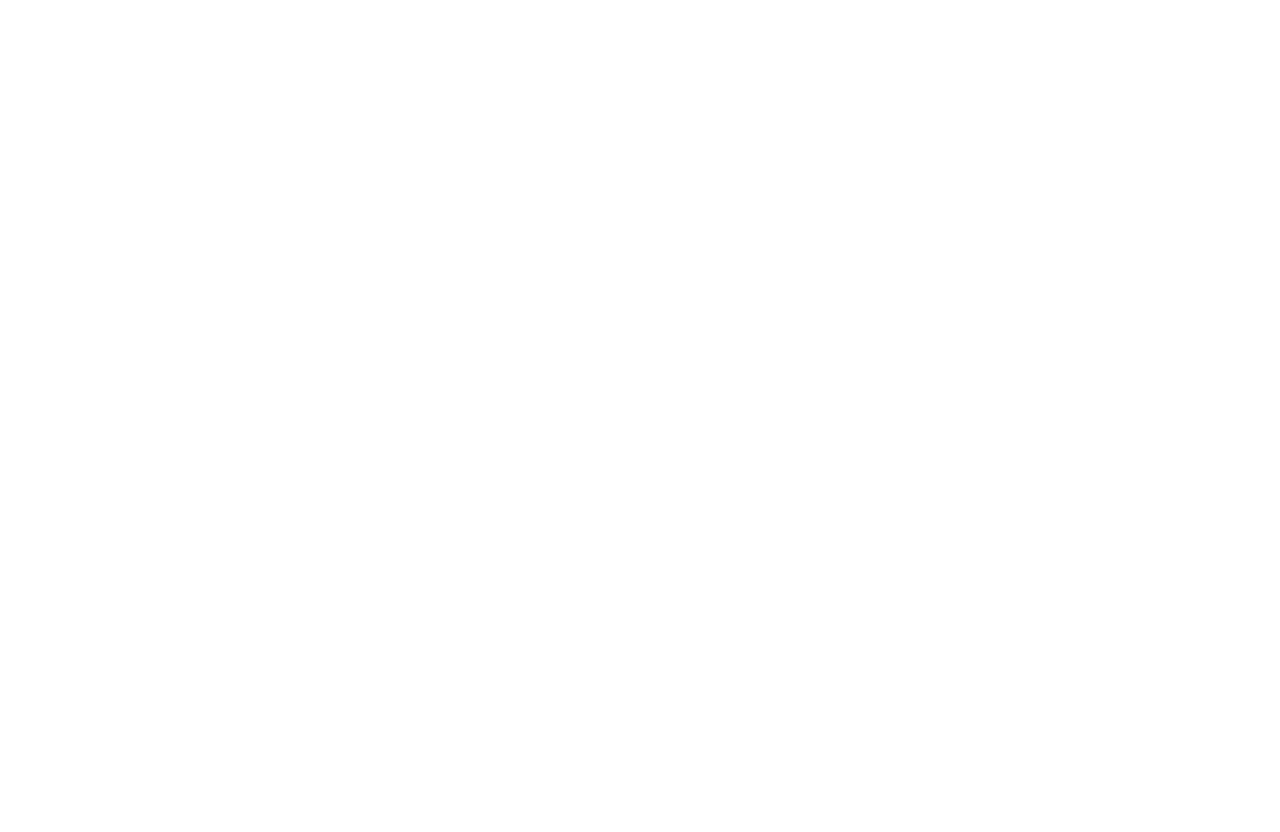
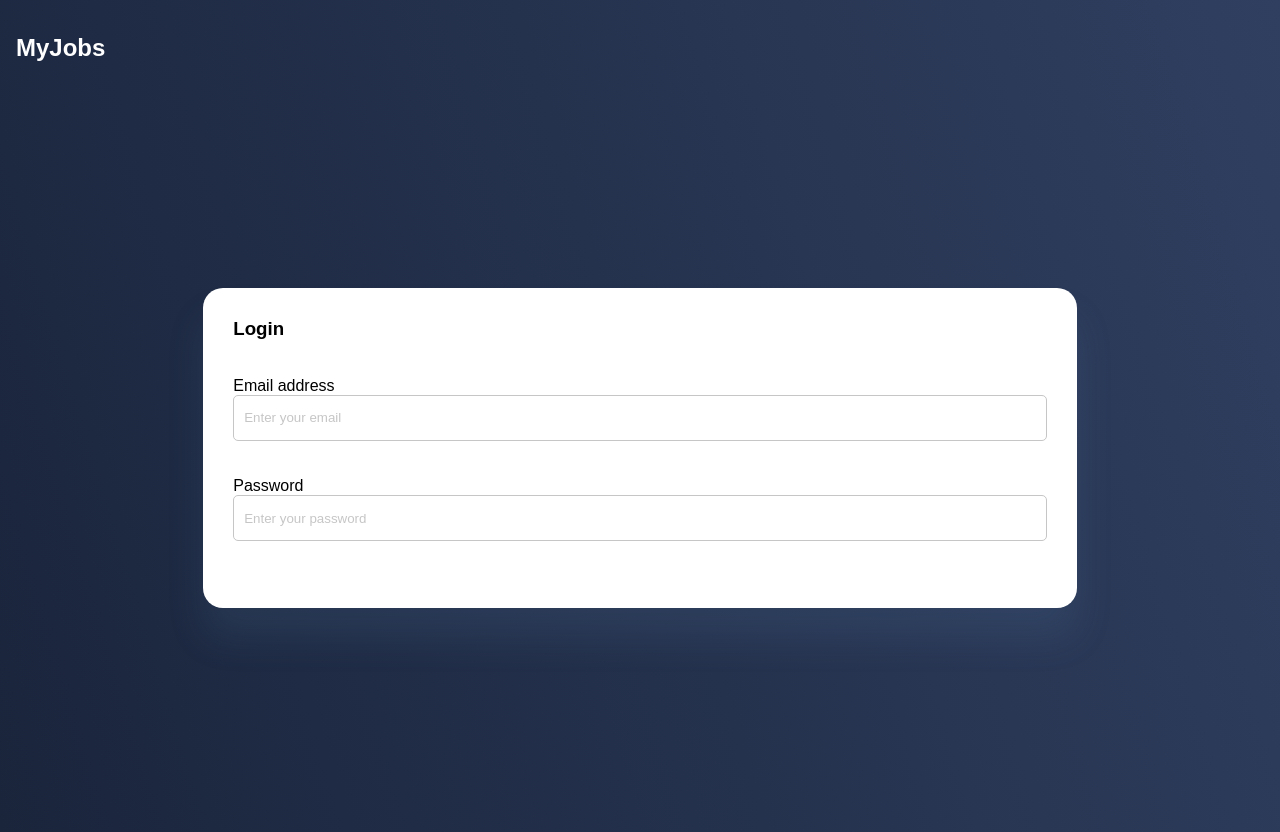
Before and after one commit to kishorebovi-smartq/poc, a React app: page / in a window 1280 px wide. Before the commit the page ends 800 px from the top, so only its background shows below. Built offline with nearby package versions, Linux system fonts and the light colour scheme.

Commit message:
login basic layout

```diff
--- a/src/App.css
+++ /dev/null
@@ -1,38 +0,0 @@
-.App {
-  text-align: center;
-}
-
-.App-logo {
-  height: 40vmin;
-  pointer-events: none;
-}
-
-@media (prefers-reduced-motion: no-preference) {
-  .App-logo {
-    animation: App-logo-spin infinite 20s linear;
-  }
-}
-
-.App-header {
-  background-color: #282c34;
-  min-height: 100vh;
-  display: flex;
-  flex-direction: column;
-  align-items: center;
-  justify-content: center;
-  font-size: calc(10px + 2vmin);
-  color: white;
-}
-
-.App-link {
-  color: #61dafb;
-}
-
-@keyframes App-logo-spin {
-  from {
-    transform: rotate(0deg);
-  }
-  to {
-    transform: rotate(360deg);
-  }
-}
--- a/src/App.js
+++ b/src/App.js
@@ -1,4 +1,4 @@
-import './App.css';
+import './App.scss';
 import Login from './components/login';
 import { Provider } from 'react-redux';
 import store from './store';
--- a/src/components/login/style.module.scss
+++ b/src/components/login/style.module.scss
@@ -0,0 +1,43 @@
+.wrapper {
+  background: transparent linear-gradient(253deg, #303f60 0%, #1a253c 100%) 0%
+    0% no-repeat padding-box;
+  min-height: 100vh;
+  width: 100%;
+  padding: 1rem;
+
+  .header {
+    min-height: 4rem;
+    color: white;
+    display: flex;
+    align-items: center;
+  }
+
+  .main {
+    display: grid;
+    width: 100%;
+    height: calc(100vh - 4rem);
+    align-content: center;
+    justify-items: center;
+
+    .container {
+      display: grid;
+      padding: 30px;
+      height: 20rem;
+      width: 70%;
+      background-color: white;
+      border-radius: 20px;
+      box-shadow: 0px 30px 36px #557da526;
+
+      .input {
+        height: 46px;
+        width: 100%;
+        border: 1px solid #c6c6c6;
+        border-radius: 5px;
+      }
+      .input::placeholder {
+        color: #c6c6c6;
+        padding-left: 10px;
+      }
+    }
+  }
+}
--- a/src/components/login/view.js
+++ b/src/components/login/view.js
@@ -1,6 +1,35 @@
-import './style.module.scss';
+import styles from './style.module.scss';
 const View = () => {
-  return <></>;
+  return (
+    <>
+      <div className={styles.wrapper}>
+        <header className={styles.header}>
+          <h2 className={styles.header}>MyJobs</h2>
+        </header>
+        <main className={styles.main}>
+          <div className={styles.container}>
+            <h3>Login</h3>
+            <div>
+              <p>Email address</p>
+              <input
+                type='email'
+                placeholder='Enter your email'
+                className={styles.input}
+              />
+            </div>
+            <div>
+              <p>Password</p>
+              <input
+                type='password'
+                placeholder='Enter your password'
+                className={styles.input}
+              />
+            </div>
+          </div>
+        </main>
+      </div>
+    </>
+  );
 };
 
 export default View;
--- a/src/index.css
+++ b/src/index.css
@@ -1,13 +1,8 @@
-body {
+* {
+  padding: 0;
   margin: 0;
-  font-family: -apple-system, BlinkMacSystemFont, 'Segoe UI', 'Roboto', 'Oxygen',
-    'Ubuntu', 'Cantarell', 'Fira Sans', 'Droid Sans', 'Helvetica Neue',
-    sans-serif;
-  -webkit-font-smoothing: antialiased;
-  -moz-osx-font-smoothing: grayscale;
+  box-sizing: border-box;
+  position: relative;
+  font-family: "Poppins", sans-serif;
+  font-display: swap;
 }
-
-code {
-  font-family: source-code-pro, Menlo, Monaco, Consolas, 'Courier New',
-    monospace;
-}
```
Also changed, not shown: src/App.scss (added).
